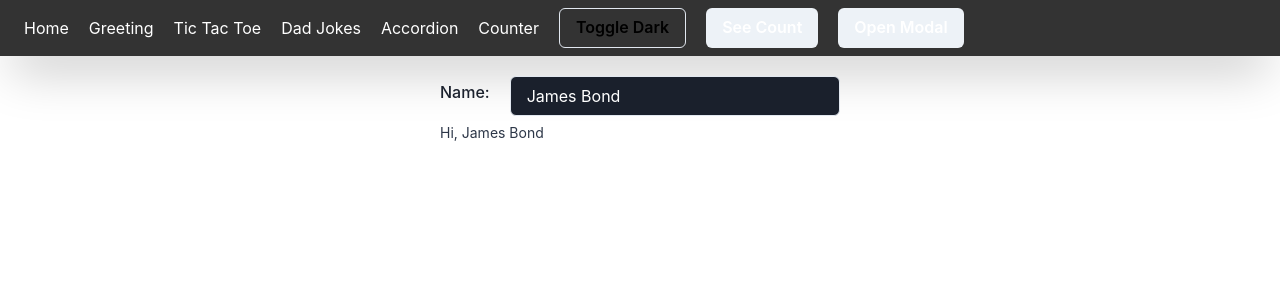
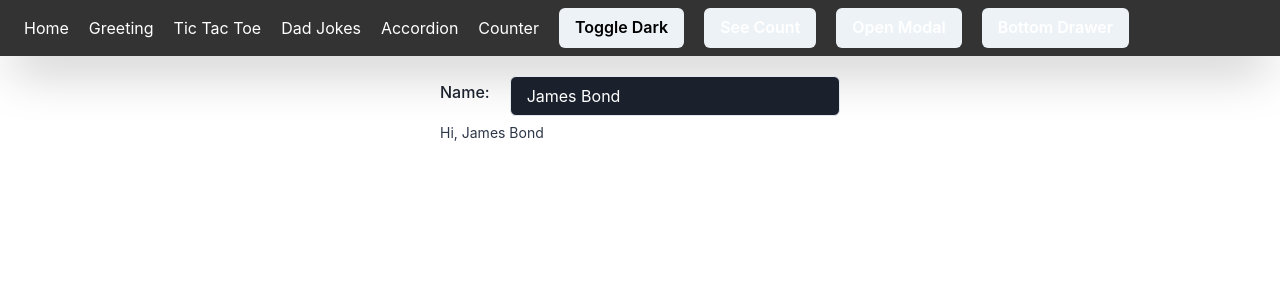
Before and after one commit to Ryan-Solomon/chakra-react, a React (Create React App) app: page /greeting in a window 1280 px wide. Shown: the top 300 px of the page. Built offline with nearby package versions, Linux system fonts and the light colour scheme.

Commit message:
add drawer to nav

```diff
--- a/src/components/BottomDrawer.tsx
+++ b/src/components/BottomDrawer.tsx
@@ -14,9 +14,7 @@ export const BottomDrawer = () => {
 
   return (
     <>
-      <Button colorScheme='blue' onClick={onOpen}>
-        Open
-      </Button>
+      <Button onClick={onOpen}>Bottom Drawer</Button>
       <Drawer placement='bottom' onClose={onClose} isOpen={isOpen}>
         <DrawerOverlay>
           <DrawerContent>
--- a/src/components/Nav.tsx
+++ b/src/components/Nav.tsx
@@ -4,6 +4,7 @@ import { Link as NavLink } from 'react-router-dom';
 import { CountPopover } from './CountPopover';
 import { ModalComponent } from './Modal';
 import { SidebarNav } from './SidebarNav';
+import { BottomDrawer } from './BottomDrawer';
 
 export const Nav = () => {
   const { colorMode, toggleColorMode } = useColorMode();
@@ -62,7 +63,7 @@ export const Nav = () => {
         )}
 
         <Box color={colorMode === 'light' ? 'black' : 'white'}>
-          <Button variant='outline' onClick={toggleColorMode}>
+          <Button onClick={toggleColorMode}>
             Toggle {colorMode === 'light' ? 'Dark' : 'Light'}
           </Button>
         </Box>
@@ -72,6 +73,9 @@ export const Nav = () => {
         <Box>
           <ModalComponent />
         </Box>
+        <Box>
+          <BottomDrawer />
+        </Box>
       </HStack>
     </Box>
   );
```
